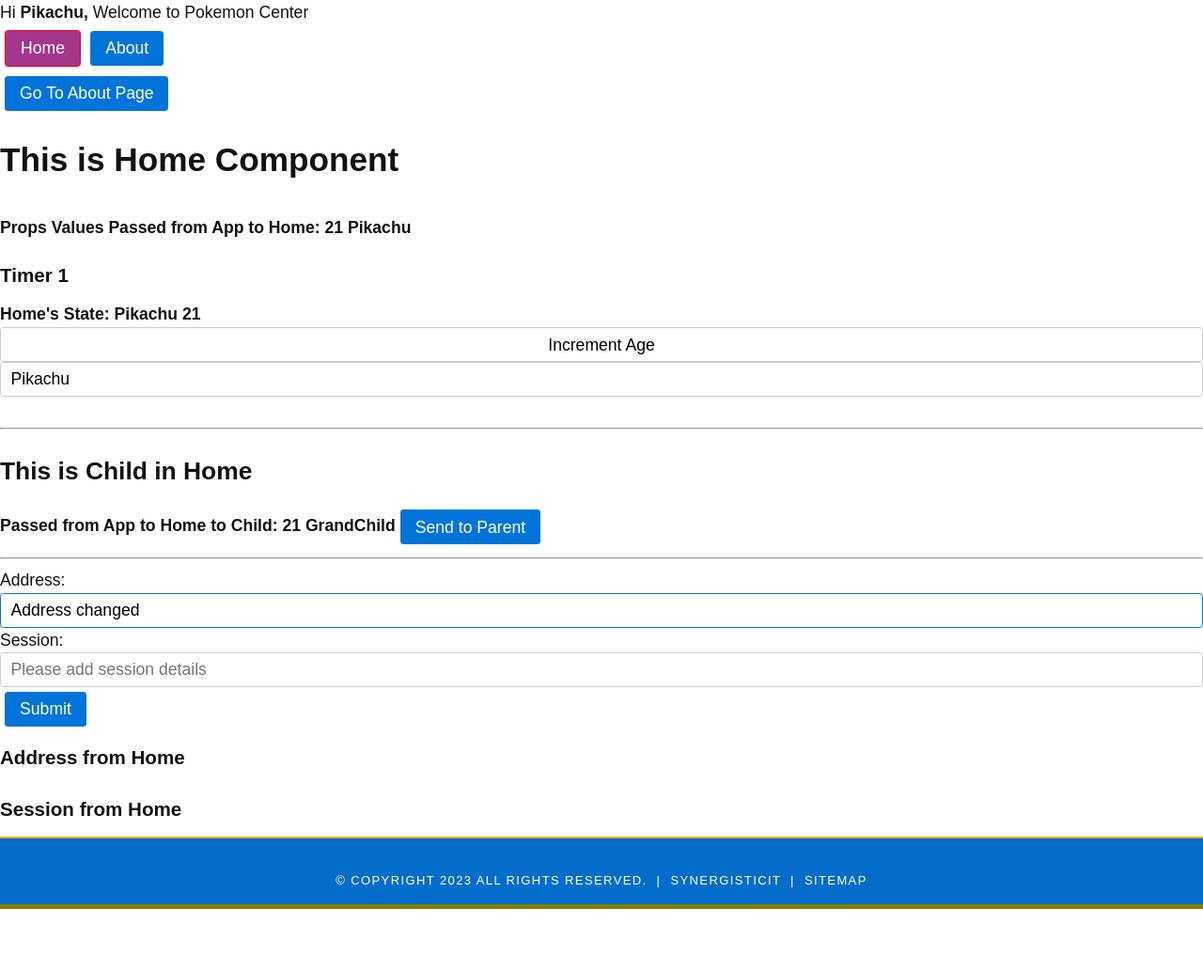
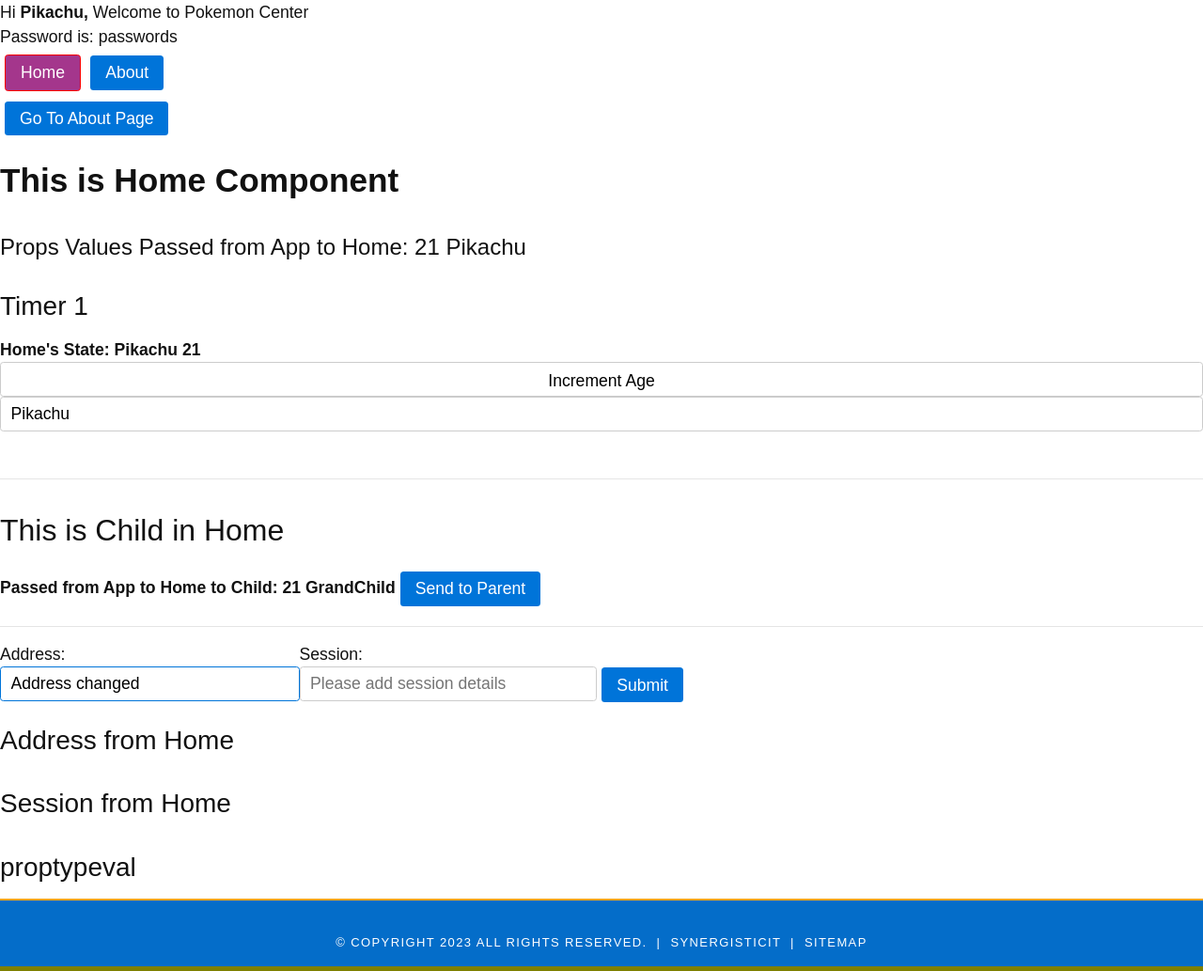
Before and after one commit to ajk8710/MERN-Stack, a React app in the folder reactapp/: page /home in a window 1280 px wide. Shown: the whole page at 94% size. Before the commit the page ends 967 px from the top, so only its background shows below. Built offline with nearby package versions, Linux system fonts and the light colour scheme.

Commit message:
Redux Setup: configureStore, Provider, useSelector, connect

```diff
--- a/reactapp/package.json
+++ b/reactapp/package.json
@@ -25,9 +25,13 @@
     "webpack-dev-server": "^4.9.3"
   },
   "dependencies": {
+    "@reduxjs/toolkit": "^1.9.5",
     "prop-types": "^15.8.1",
     "react": "^18.2.0",
     "react-dom": "^18.2.0",
-    "react-router-dom": "^6.11.1"
+    "react-redux": "^8.0.5",
+    "react-router-dom": "^6.11.1",
+    "redux": "^4.2.1",
+    "redux-thunk": "^2.4.2"
   }
 }
--- a/reactapp/src/app/ApplicationComponent.js
+++ b/reactapp/src/app/ApplicationComponent.js
@@ -26,7 +26,7 @@ export default class Application extends Component {
 
                 <Routes>
                     <Route path="/" element={<Navigate replace to={"/user"}/>}/>
-                    <Route path="/home" element={<Home user={this.User}/>}/>
+                    <Route path="/home" element={<Home user={this.User} propTypeVal={"proptypeval"}/>}/>
                     <Route path="/about" element={<About/>}/>
                     <Route path="/about/:id" element={<About/>}/>
                     <Route path="*" element={<NotFound/>}/>
@@ -44,7 +44,6 @@ export default class Application extends Component {
         )
     }
 }
-
 
 
 // Component is a functional class or function which does single or multiple things independently
--- a/reactapp/src/app/Common/HeaderComponent.js
+++ b/reactapp/src/app/Common/HeaderComponent.js
@@ -1,9 +1,14 @@
 import React from "react";
-import { NavLink, useNavigate } from "react-router-dom"; // hoooks for navigations
+import { NavLink, useNavigate } from "react-router-dom";  // hoooks for navigations
 
-let Header = ({age}) => {
+import { connect, useSelector } from "react-redux";
 
-    let userName = "Pikachu";
+let Header = (props) => {
+
+    let userName = props.User.UserName;  // one way using connect & mapStateToProps, available as props
+
+    let password = useSelector((state) => state.userReducer.User.Password);  // another way, mapping using useSelector hook
+
     let goAboutHook = useNavigate();
 
     let goToAboutClick = (evt)=>{
@@ -13,9 +18,9 @@ let Header = ({age}) => {
 
     return (
         <>
-             Hi <b>{userName + ", "}</b> Welcome to Pokemon Center
+            Hi <b>{userName + ", "}</b> Welcome to Pokemon Center
             {userName == "" ?<b> Please login to see more items</b>:""}
-
+            <div>Password is: {password}</div>
             <div>
                 <NavLink to="/home" className="button" activeclassname="success" >Home </NavLink>
                 <NavLink to="/about" className="button" activeclassname="success" >About </NavLink>
@@ -27,4 +32,21 @@ let Header = ({age}) => {
     )
 }
 
-export default Header;
+// to make a component subscriber it implements - mapStateToProps
+// state that is present in store, map it as props
+let mapStateToProps = (state) => {
+    return {
+        User : state.userReducer.User
+        // Product : state.productReducer.ProductList
+    }
+}
+
+// to make a component publisher it implements - mapDispatchToProps
+// let mapDispatchToProps = (dispatch)=>{
+//     return {
+//         User : state.userReducer.User
+//     }
+// }
+
+// mapDispatchToProps = null for now
+export default connect(mapStateToProps, null)(Header);
--- a/reactapp/src/app/Common/HomeComponent.js
+++ b/reactapp/src/app/Common/HomeComponent.js
@@ -1,4 +1,5 @@
 import React, {Component, PureComponent, Ref} from "react";
+import PropTypes from "prop-types";
 import Child from "./ChildComponent";
 
 // export default class Home extends Component {
@@ -9,6 +10,7 @@ export default class Home extends PureComponent {
     constructor(props) {
         super(props);
         this.User = props.user;
+        this.propTypeVal = props.propTypeVal;  // to demonstrate propTypes
 
         // we can write state object to create new virtual dom
         this.state = {
@@ -96,7 +98,7 @@ export default class Home extends PureComponent {
         console.log("Component did mount");
 
         setTimeout(() => {
-            this.RefAddress.current.focus()
+            this.RefAddress.current.focus()  // sets the focus to this textbox
             this.RefAddress.current.value = "Address changed"
         }, 3000);
     }
@@ -158,8 +160,18 @@ export default class Home extends PureComponent {
                 </form>
                 <h3>{this.state.Address}</h3>
                 <h3>{this.state.Session}</h3>
+                <h3>{this.propTypeVal}</h3>
             </>
         )
     }
 
 }
+
+// default props is default parameter when parent component forgets to input paremeter
+// Home.defaultProps = {
+//     user : {Name: "Pikachu2", Age: 212}
+// }
+
+Home.propTypes = {
+    propTypeVal : PropTypes.string.isRequired // console gives error if value is undefined
+}
--- /dev/null
+++ b/reactapp/src/app/State/UserState/userReducer.js
@@ -0,0 +1,21 @@
+import * as actionTypes from "../actionTypes";
+
+const initialState = {
+    User : {
+        UserName : "Pikachu",
+        Password : "passwords",
+        Street : "Pokemon Center",
+        Mobile : 0
+    }
+}
+
+const userReducer = (state=initialState, action) => {
+    switch (action.type) {  // each action has type and payload
+        case actionTypes.AddUserToStore:
+            return {...state, User : action.payload}  // action.payload is new user added to state and we return new state
+        default:
+            return state;
+    }
+}
+
+export default userReducer;
--- /dev/null
+++ b/reactapp/src/app/State/actionTypes.js
@@ -0,0 +1,4 @@
+
+// Here we will define all the aciton types to be used in reducers
+
+export const AddUserToStore = "USER.ADDUSERTOSTORE"
--- /dev/null
+++ b/reactapp/src/app/State/store.js
@@ -0,0 +1,35 @@
+// This would be the definition of store which will get all the reducers combined as one state
+// and do the job of broadcasting new state to each subscribed component
+
+// import reducers, create/configures store, import middleware to make calls, combineReducer, export store
+// Only one store is allowed in one applicaiton, applications data model
+// One reducer per store - so we need to combine if multilpe reducers are there
+// Store sends notification to view for change of state
+// This allows to inject middlewares like thunk, promise in application
+
+import { combineReducers, applyMiddleware } from "redux";
+import { configureStore } from '@reduxjs/toolkit';
+
+// used to pipeline the dispatched objects and give us a feeling of sync execution by being async
+import thunk from "redux-thunk";
+
+import userReducer from "./UserState/userReducer";
+
+
+// custom middleware function to log action raised
+const logger = () => (next) => (action) => {
+    // currying in javasript where we pass function as input and recieve function as output
+    console.log("Logged Action : Store File ", action);
+    next(action);  // move to the actual execution
+}
+
+const rootReducer = combineReducers({
+    userReducer  // userReducer : userReducer - using short hand
+})
+
+// create, configure and export the store from this code
+export default configureStore(
+    {reducer : rootReducer},
+    {},  // inital state if we want to set from store instead of reducer
+    applyMiddleware(logger, thunk)
+)
--- a/reactapp/src/index.html
+++ b/reactapp/src/index.html
@@ -4,6 +4,7 @@
     <meta charset="UTF-8">
     <meta http-equiv="X-UA-Compatible" content="IE=edge">
     <meta name="viewport" content="width=device-width, initial-scale=1.0">
+    <link rel="stylesheet" href="https://maxcdn.bootstrapcdn.com/bootstrap/4.0.0/css/bootstrap.min.css" integrity="sha384-Gn5384xqQ1aoWXA+058RXPxPg6fy4IWvTNh0E263XmFcJlSAwiGgFAW/dAiS6JXm" crossorigin="anonymous">
     <title>Shopping Cart Application</title>  <!-- Shopping Cart Application-->
 </head>
 <body>
--- a/reactapp/src/index.js
+++ b/reactapp/src/index.js
@@ -9,16 +9,35 @@ import * as ReactDOM from "react-dom/client";
 
 import Application from "./app/ApplicationComponent";  // default export/imports doesn't need curly brackets
 
+
+import { Provider } from "react-redux"; // provider component wraps whole react app so it has store object
+import store from "./app/State/store";
+
 // creating root to hold and load react application
 const root = ReactDOM.createRoot(document.getElementById("root"));
 
+// bootstrapping of single page application - inject application into root
+// render creates virtual dom
+root.render (
+    <Provider store={store}>
+        <Application/>
+    </Provider>
+)
+
+// Practice: playing around with App injection:
 // const App2 = <h1> hello app 2 </h1>  // this is not a component, but just a reference to html
 // const App3 = () => {return <h1> hello app 3 </h1>}  // component names should start capital or it's considered html tags
+// root.render (
+    // App2
+    // <h1> hello app 22 </h1>  // - this is what App2 is, just plain html
+    // <App3/>  // <app3/> - lower case would not work
+// )
 
-// bootstrapping of single page application - inject application into root
-root.render (
-    <Application/>
-    // App2
-    // <h1> hello app 22 </h1>  // - this is what App2 is
-    // <App3/>  // <app3/> - lower case would not work
-)
+// Flux based architecture - publisher subscriber method
+// Redux will implement this artchitecture
+// Object which stores all the states is called: "Store" - there will be one store per app
+// The object which will update the state is called: "Action" - {payload : dataToUpdate, type : edit, delete..}
+// We need callback: reducer to generate new state using - Actions Payload & Actions Type - always returns new state
+//     Initial states (to be used to comebine in reducer), switch cases or if statements to handle action type for every new state
+// Action creator to define the action which will be invoked - ex: button, click event handler
+// Dispatcher - a function which makes application work in callback
```
Also changed, not shown: reactapp/src/app/State/Redux_Notes.js (added, +43 -0 lines), reactapp/src/app/State/UserState/userActions.js (added), 1 other file.
